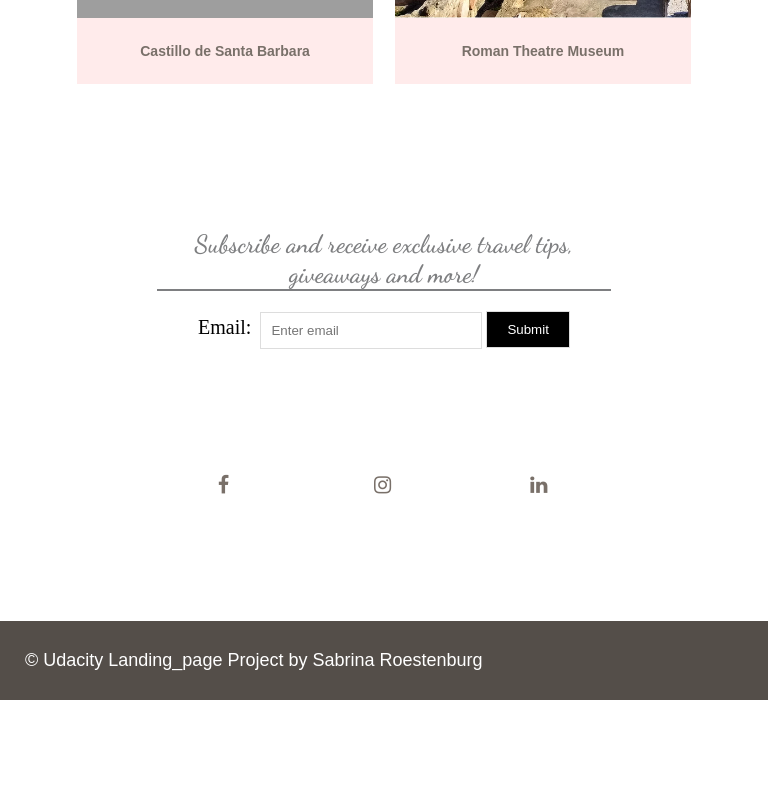
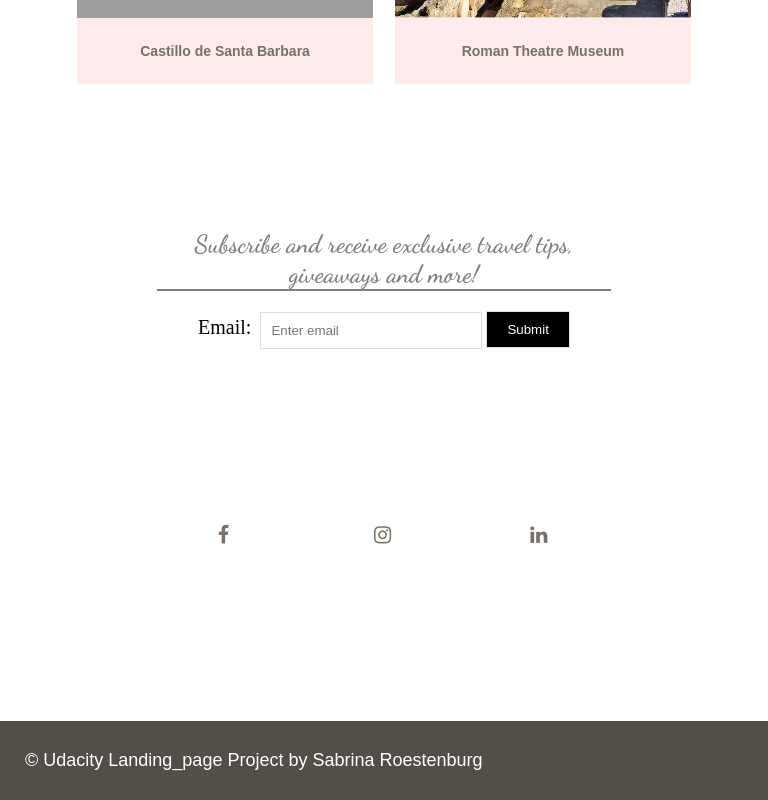
Before and after one commit to sroestenburg/landing_page_project, a plain HTML site: page index.html in a window 768 px wide. Shown: the part 2701-3501 px from the top of the page. Before the commit the page ends 3401 px from the top, so only its background shows below. Drawn offline with Linux system fonts and the light colour scheme; grey boxes are pictures that could not be loaded.

Commit message:
Update socialMedia.css

```diff
--- a/css/socialMedia.css
+++ b/css/socialMedia.css
@@ -26,6 +26,13 @@
     color:#797069;
 }
 
+/* tablets*/
+@media (min-width: 768px)and (max-width: 991px){
+    .socialMedia{
+        margin: 100px 0 150px;
+    }
+}
+
 /* large devices*/
 @media (min-width: 992px)and (max-width: 1199px){
     .socialMedia{
```
